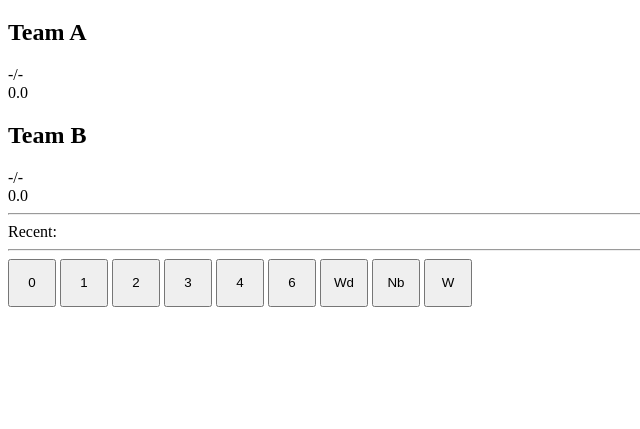
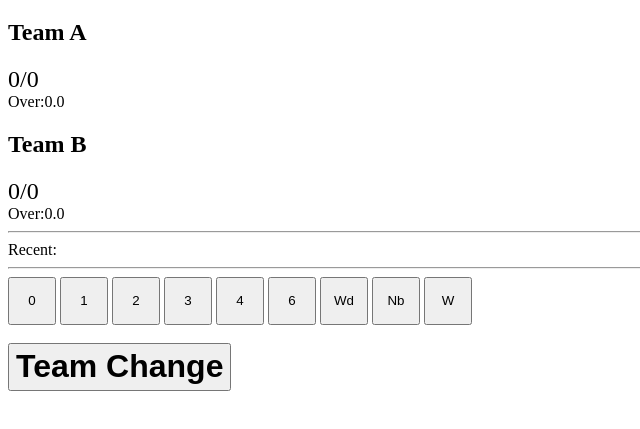
Before and after one commit to vinith-pa/cricket_score, a plain HTML site: page index.html in a window 1280 px wide. Shown: the part 61-490 px from the top of the page, without its empty margins (0-640 px from the left). Drawn offline with Linux system fonts and the light colour scheme.

Commit message:
team change added w/o function

```diff
--- a/index.css
+++ b/index.css
@@ -6,3 +6,13 @@ button {
 #recent {
   overflow-y: auto;
 }
+
+.score {
+  font-size: 1.5rem;
+}
+
+#teamChange {
+  width: auto;
+  font-size: 2rem;
+  font-weight: bolder;
+}
--- a/index.html
+++ b/index.html
@@ -13,17 +13,17 @@
     <div class="scorecontainer">
       <div class="teamScoreContainer">
         <h2>Team A</h2>
-        <div id="teamAScore">
-          <span id="teamARuns">-</span>/<span id="teamAWickets">-</span>
+        <div id="teamAScore" class="score">
+          <span id="teamARuns">0</span>/<span id="teamAWickets">0</span>
         </div>
-        <div id="teamAOvers"><span>0</span>.<span>0</span></div>
+        <div>Over:<span id="teamAOvers">0.0</span></div>
       </div>
       <div class="teamScoreContainer">
         <h2>Team B</h2>
-        <div id="teamBScore">
-          <span id="teamBRuns">-</span>/<span id="teamBWickets">-</span>
-          <div id="teamAOvers">0.0</div>
+        <div id="teamBScore" class="score">
+          <span id="teamBRuns">0</span>/<span id="teamBWickets">0</span>
         </div>
+        <div>Over:<span id="teamBOvers">0.0</span></div>
       </div>
     </div>
     <hr />
@@ -40,5 +40,9 @@
       <button data-extras>Nb</button>
       <button data-wicket>W</button>
     </div>
+    <br />
+    <div>
+      <button id="teamChange">Team Change</button>
+    </div>
   </body>
 </html>
--- a/index.js
+++ b/index.js
@@ -2,10 +2,8 @@ const teamARuns = document.getElementById("teamARuns");
 const teamAWickets = document.getElementById("teamAWickets");
 const teamAOvers = document.getElementById("teamAOvers");
 const recent = document.getElementById("recent");
+const teamChange = document.getElementById("teamChange");
 
-let runs = 0;
-let wickets = 0;
-let balls = 0;
 const updateRuns = (run) => {
   runs = runs + run;
   console.log(runs);
@@ -54,6 +52,14 @@ wicketButton.addEventListener("click", () => {
   updateRecent("W");
 });
 
+teamChange.addEventListener("click", () => {
+  console.log(`team change`);
+});
+
+let runs = 0;
+let wickets = 0;
+let balls = 0;
+
 // window.onbeforeunload = function (e) {
 //   var e = e || window.event;
 //   if (e) {
```
